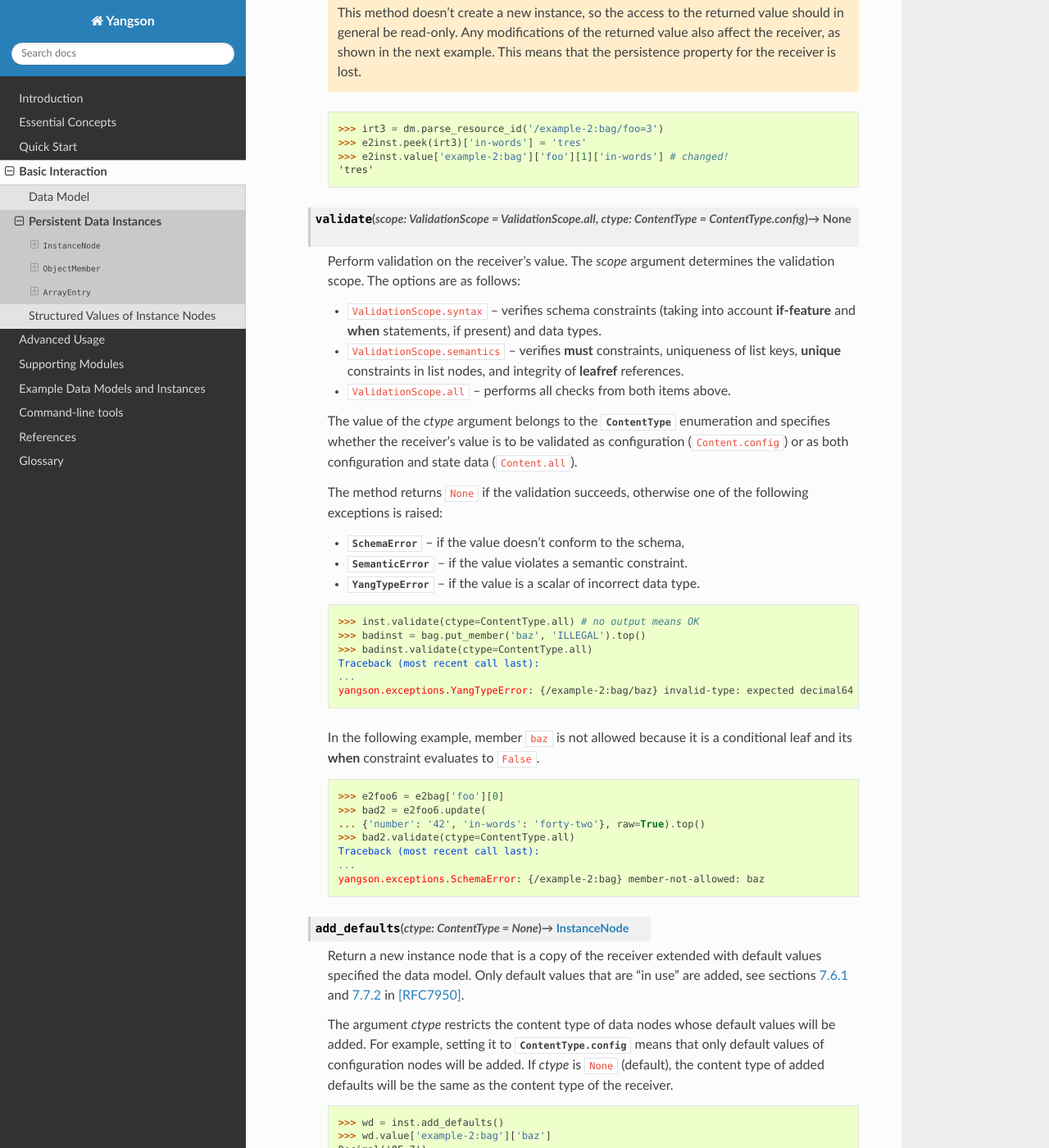
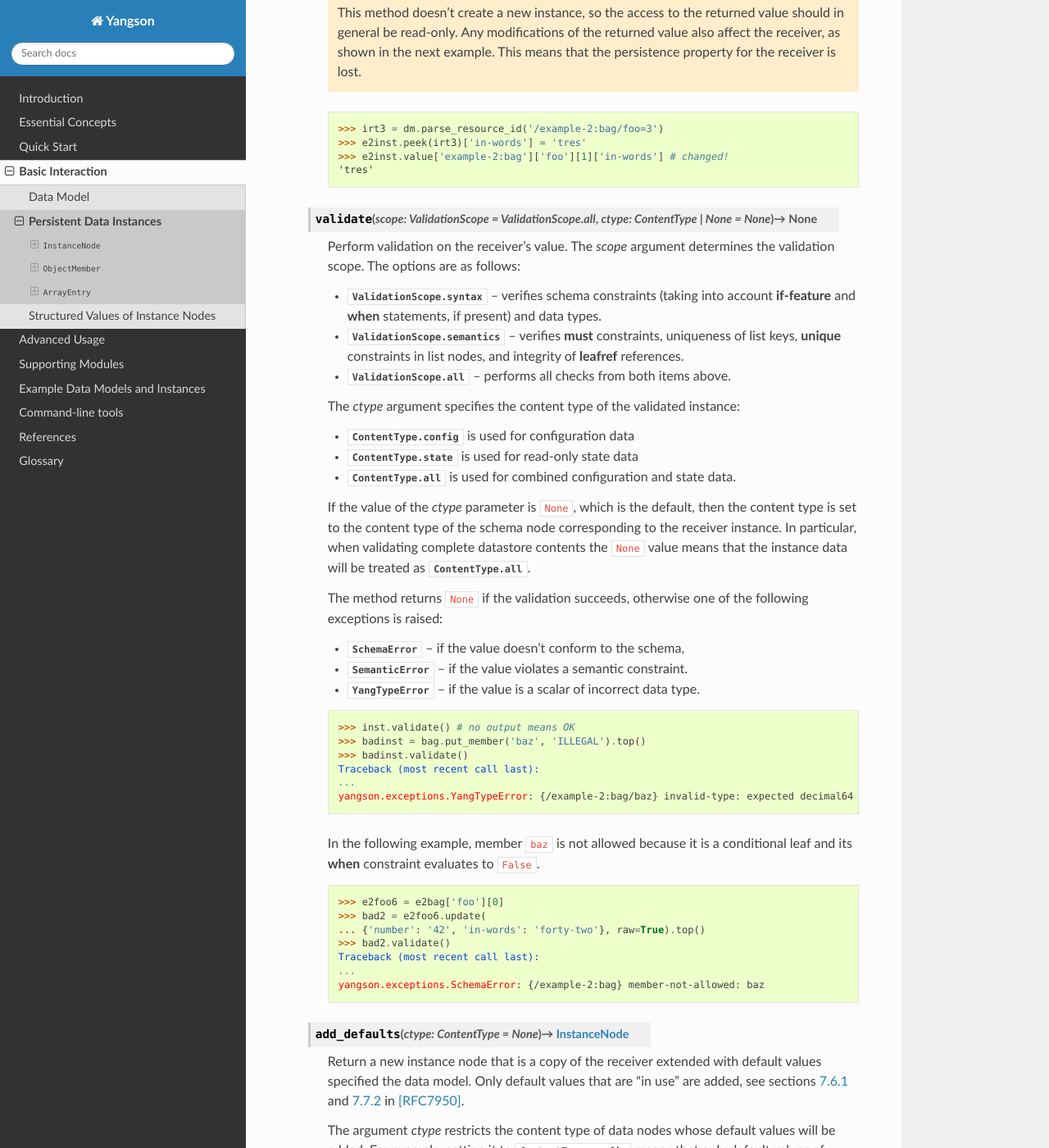
Before and after one commit to CZ-NIC/yangson, a Sphinx documentation site: the page built from docs/instance.rst, in a window 1280 px wide and 1400 px high, scrolled down 8521 px. Shown: the whole window at 82% size. Built offline with Sphinx 7.4.7 and the Read the Docs theme 3.1.0, drawn with Linux system fonts in a browser that asks for light colours.

Commit message:
Update documentation

```diff
--- a/docs/instance.rst
+++ b/docs/instance.rst
@@ -540,40 +540,52 @@ __ http://www.sphinx-doc.org/en/stable/ext/doctest.html
          'tres'
 
    .. method:: validate(scope: ValidationScope = ValidationScope.all, \
-           ctype: ContentType = ContentType.config) -> None
+           ctype: ContentType | None = None) -> None
 
       Perform validation on the receiver's value. The *scope* argument
       determines the validation scope. The options are as follows:
 
-      * ``ValidationScope.syntax`` – verifies schema constraints
+      * :attr:`.ValidationScope.syntax` – verifies schema constraints
         (taking into account **if-feature** and **when** statements,
         if present) and data types.
 
-      * ``ValidationScope.semantics`` – verifies **must** constraints,
+      * :attr:`.ValidationScope.semantics` – verifies **must** constraints,
         uniqueness of list keys, **unique** constraints in list nodes,
         and integrity of **leafref** references.
 
-      * ``ValidationScope.all`` – performs all checks from both items
+      * :attr:`.ValidationScope.all` – performs all checks from both items
         above.
 
-      The value of the *ctype* argument belongs to the
-      :class:`~.enumerations.ContentType` enumeration and specifies
-      whether the receiver's value is to be validated as configuration
-      (``Content.config``) or as both configuration and state data
-      (``Content.all``).
+      The *ctype* argument specifies the content type of the validated
+      instance:
+
+      * :attr:`.ContentType.config` is used for configuration data
+
+      * :attr:`.ContentType.state` is used for read-only state data
+
+      * :attr:`.ContentType.all` is used for combined configuration
+        and state data.
+
+      If the value of the *ctype* parameter is ``None``, which is the
+      default, then the content type is set to the content type of the
+      schema node corresponding to the receiver instance. In
+      particular, when validating complete datastore contents the
+      ``None`` value means that the instance data will be treated as
+      :attr:`.ContentType.all`.
 
       The method returns ``None`` if the validation succeeds,
       otherwise one of the following exceptions is raised:
 
       * :exc:`~.SchemaError` – if the value doesn't conform to the schema,
       * :exc:`~.SemanticError` – if the value violates a semantic constraint.
-      * :exc:`~.YangTypeError` – if the value is a scalar of incorrect data type.
+      * :exc:`~.YangTypeError` – if the value is a scalar of incorrect
+        data type.
 
       .. doctest::
 
-         >>> inst.validate(ctype=ContentType.all) # no output means OK
+         >>> inst.validate() # no output means OK
          >>> badinst = bag.put_member('baz', 'ILLEGAL').top()
-         >>> badinst.validate(ctype=ContentType.all)
+         >>> badinst.validate()
          Traceback (most recent call last):
          ...
          yangson.exceptions.YangTypeError: {/example-2:bag/baz} invalid-type: expected decimal64
@@ -587,7 +599,7 @@ __ http://www.sphinx-doc.org/en/stable/ext/doctest.html
          >>> e2foo6 = e2bag['foo'][0]
          >>> bad2 = e2foo6.update(
          ... {'number': '42', 'in-words': 'forty-two'}, raw=True).top()
-         >>> bad2.validate(ctype=ContentType.all)
+         >>> bad2.validate()
          Traceback (most recent call last):
          ...
          yangson.exceptions.SchemaError: {/example-2:bag} member-not-allowed: baz
```
Also changed, not shown: docs/glossary.rst (+8 -0 lines).
